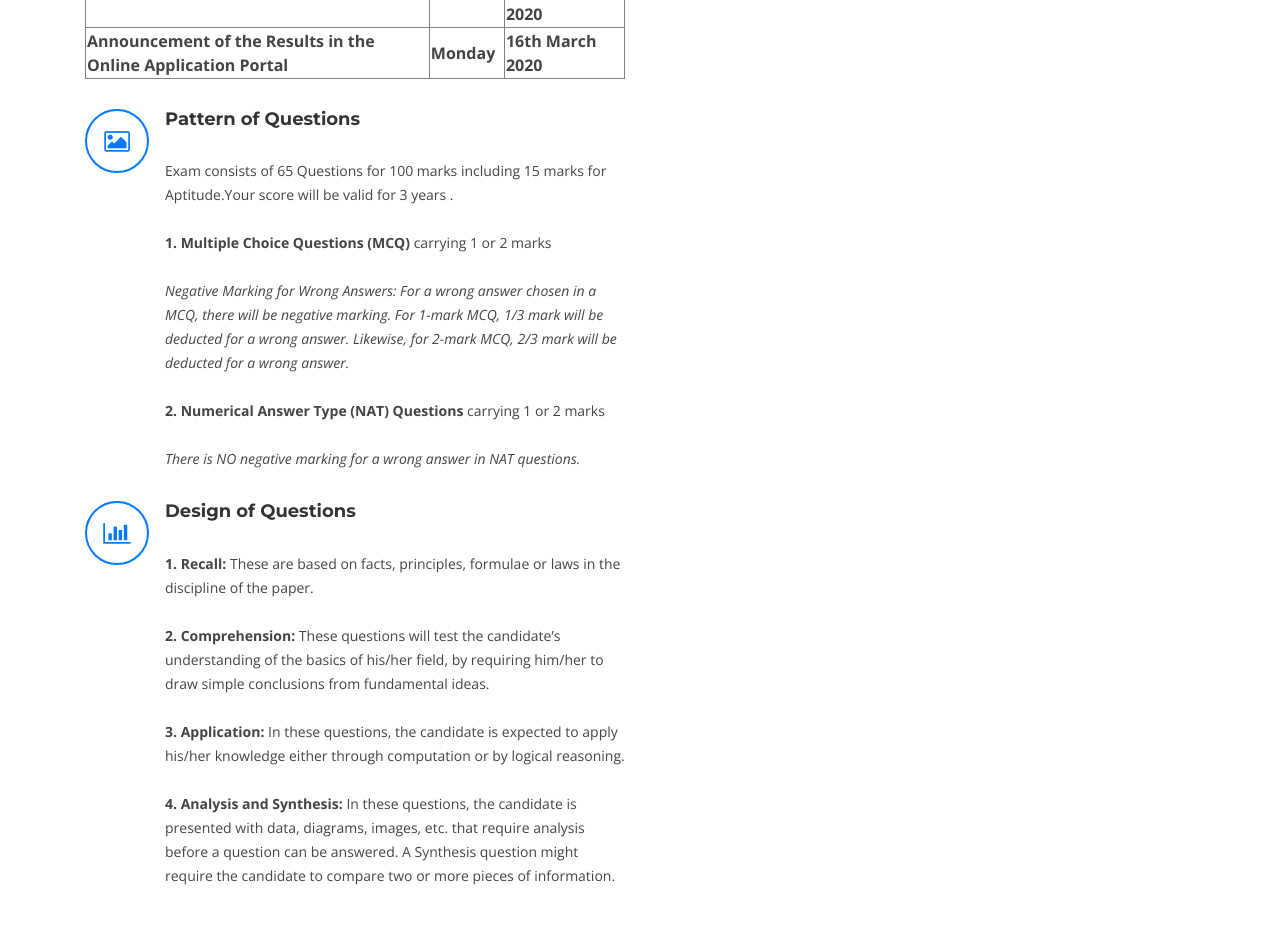
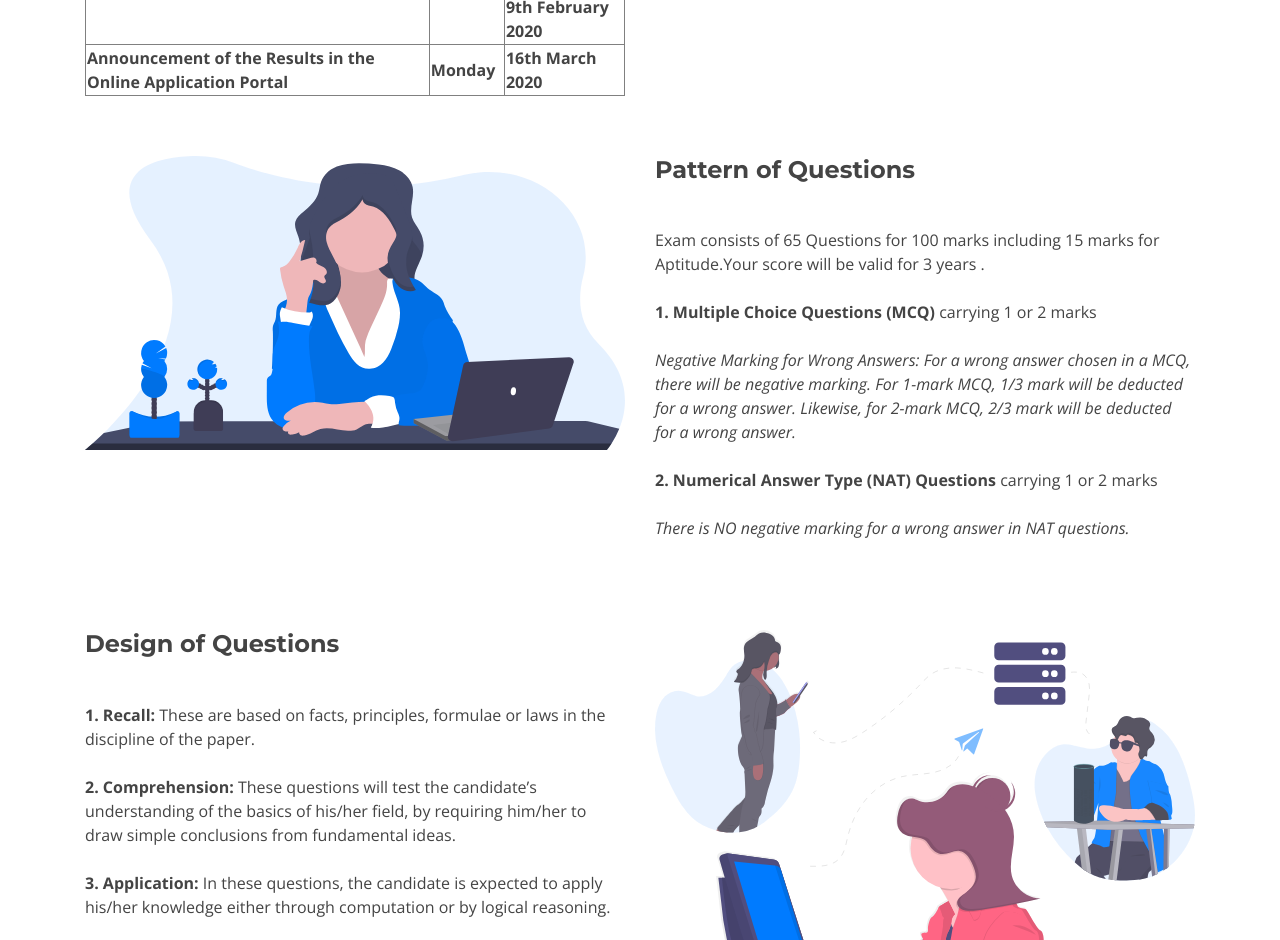
Before and after one commit to Vijaysankar221199/TCE---GATE-material-portal, a plain HTML site: page index.html in a window 1280 px wide. Shown: the part 1860-2800 px from the top of the page. Drawn offline with nearby package versions, Linux system fonts and the light colour scheme; files whose address does not match are found by name.

Commit message:
Update index.html

```diff
--- a/index.html
+++ b/index.html
@@ -134,8 +134,8 @@
 
 
 
-            <div class="icon-box wow fadeInUp">
-              <div class="icon"><i class="fa fa-shopping-bag"></i></div>
+          <!--  <div class="icon-box wow fadeInUp">
+              <div class="icon"><i class="fa fa-shopping-bag"></i></div>-->
               <h4 class="title">Important Dates</h4>
               <p class="description"></p>
                 <table border = '1' style="width:100%">
@@ -167,26 +167,39 @@
     <br>9th February 2020</br></th></tr>
 
     <tr> <th>Announcement of the Results in the Online Application Portal</th> <th>Monday</th> <th>16th March 2020</th> </tr></table>
+
+
+
           </div>
 
-            <div class="icon-box wow fadeInUp" data-wow-delay="0.2s">
-              <div class="icon"><i class="fa fa-photo"></i></div>
-              <h1 class="title">Pattern of Questions</h1>
-              <p class="description">
-                <br>Exam consists of 65 Questions for 100 marks including 15 marks for Aptitude.Your score will be valid for 3 years .</br>
+          <div class="col-lg-6 background order-lg-2 order-1 wow fadeInUp">
+            <img src="img/about-img.svg" class="img-fluid" alt="">
+          </div>
+        </div>
+
+        <div class="row about-extra">
+                  <div class="col-lg-6 wow fadeInUp">
+                    <img src="img/about-extra-1.svg" class="img-fluid" alt="">
+                  </div>
+                  <div class="col-lg-6 wow fadeInUp pt-5 pt-lg-0">
+                    <h4>Pattern of Questions</h4>
+                    <p class="description"><br>Exam consists of 65 Questions for 100 marks including 15 marks for Aptitude.Your score will be valid for 3 years .</br>
                     <br><b>1. Multiple Choice Questions (MCQ)</b> carrying 1 or 2 marks</br>
                     <br><i>Negative Marking for Wrong Answers: For a wrong answer chosen in a MCQ, there will be
                   negative marking. For 1-mark MCQ, 1/3 mark will be deducted for a wrong answer. Likewise, for
                   2-mark MCQ, 2/3 mark will be deducted for a wrong answer.</i></br>
                   <br><b>2. Numerical Answer Type (NAT) Questions</b> carrying 1 or 2 marks</br>
-<br><i>There is NO negative marking for a wrong answer in NAT questions.</i></br>
-
-</p>
+                  <br><i>There is NO negative marking for a wrong answer in NAT questions.</i></br></p>
+                  </div>
                 </div>
 
-            <div class="icon-box wow fadeInUp" data-wow-delay="0.2s">
-              <div class="icon"><i class="fa fa-bar-chart"></i></div>
-              <h1 class="title">Design of Questions</h1>
+                <div class="row about-extra">
+                  <div class="col-lg-6 wow fadeInUp order-1 order-lg-2">
+                    <img src="img/about-extra-2.svg" class="img-fluid" alt="">
+                  </div>
+
+                  <div class="col-lg-6 wow fadeInUp pt-4 pt-lg-0 order-2 order-lg-1">
+                    <h4>Design of Questions</h4>
                     <p class="description">
                   <br><b>1. Recall:</b> These are based on facts, principles, formulae or laws in the discipline of the paper.</br>
                   <br><b>2. Comprehension:</b> These questions will test the candidate’s understanding of the basics of his/her
@@ -196,17 +209,7 @@ through computation or by logical reasoning.</br>
                   <br><b>4. Analysis and Synthesis:</b> In these questions, the candidate is presented with data, diagrams,
                   images, etc. that require analysis before a question can be answered. A Synthesis question might
                   require the candidate to compare two or more pieces of information. </br>
-              </p>
                   </div>
-
-          </div>
-<!--
-          <div class="col-lg-6 background order-lg-2 order-1 wow fadeInUp">
-            <img src="img/about-img.svg" class="img-fluid" alt="">
-          </div> -->
-        </div>
-
-
     </section><!-- #about -->
 
     <!--==========================
```
Lines whose indentation alone changed are shown as unchanged.
